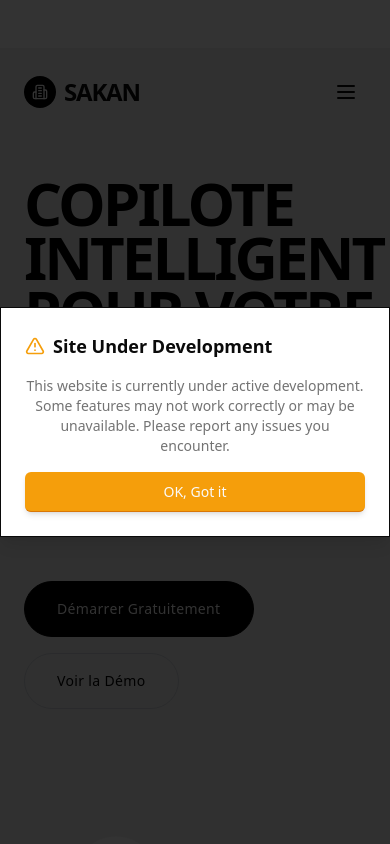
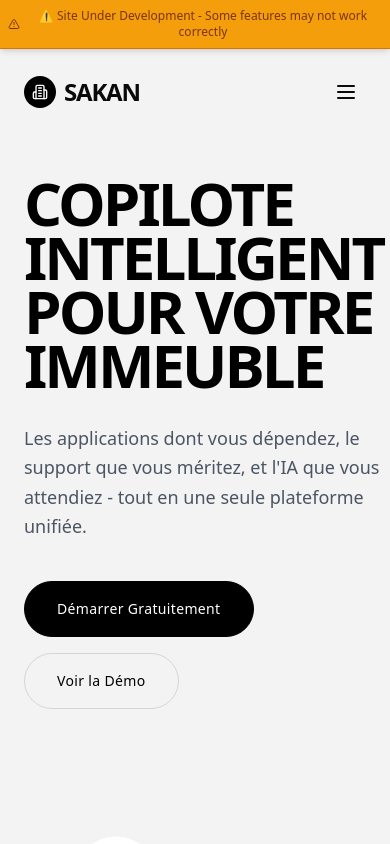
Before and after one commit to Morojc/SAKAN, a Next.js app: page / in a window 390 px wide. Shown: the top 844 px of the page. Built offline with nearby package versions, Linux system fonts and the light colour scheme; no server answers.

Commit message:
Refactor DevelopmentBanner component to simplify mobile dialog handling and enhance desktop banner display. Removed mobile dialog logic and adjusted styles for better responsiveness.

```diff
--- a/components/DevelopmentBanner.tsx
+++ b/components/DevelopmentBanner.tsx
@@ -1,80 +1,14 @@
 'use client';
 
-import { useState, useEffect } from 'react';
 import { AlertTriangle } from 'lucide-react';
-import {
-  AlertDialog,
-  AlertDialogAction,
-  AlertDialogContent,
-  AlertDialogDescription,
-  AlertDialogFooter,
-  AlertDialogHeader,
-  AlertDialogTitle,
-} from '@/components/ui/alert-dialog';
 
 export function DevelopmentBanner() {
-  const [isMobile, setIsMobile] = useState(false);
-  const [showDialog, setShowDialog] = useState(false);
-
-  useEffect(() => {
-    // Check if mobile on mount and resize
-    const checkMobile = () => {
-      setIsMobile(window.innerWidth < 640); // 640px is Tailwind's sm breakpoint
-    };
-
-    // Check on mount
-    checkMobile();
-
-    // Check on resize
-    window.addEventListener('resize', checkMobile);
-
-    // On mobile, check if dialog was already dismissed
-    if (window.innerWidth < 640) {
-      const dismissed = localStorage.getItem('dev-dialog-dismissed');
-      if (!dismissed) {
-        setShowDialog(true);
-      }
-    }
-
-    return () => window.removeEventListener('resize', checkMobile);
-  }, []);
-
-  const handleDialogClose = () => {
-    setShowDialog(false);
-    localStorage.setItem('dev-dialog-dismissed', 'true');
-  };
-
-  // Mobile: Show popup dialog
-  if (isMobile) {
-    return (
-      <AlertDialog open={showDialog} onOpenChange={setShowDialog}>
-        <AlertDialogContent className="sm:max-w-md">
-          <AlertDialogHeader>
-            <div className="flex items-center gap-2">
-              <AlertTriangle className="h-5 w-5 text-amber-500" />
-              <AlertDialogTitle>Site Under Development</AlertDialogTitle>
-            </div>
-            <AlertDialogDescription className="pt-2">
-              This website is currently under active development. Some features may not work correctly or may be unavailable. Please report any issues you encounter.
-            </AlertDialogDescription>
-          </AlertDialogHeader>
-          <AlertDialogFooter>
-            <AlertDialogAction onClick={handleDialogClose} className="w-full sm:w-auto bg-amber-500 dark:bg-amber-600 border-b border-amber-600 dark:border-amber-700 shadow-md">
-              OK, Got it
-            </AlertDialogAction>
-          </AlertDialogFooter>
-        </AlertDialogContent>
-      </AlertDialog>
-    );
-  }
-
-  // Desktop: Show banner
   return (
     <div className="fixed top-0 left-0 right-0 z-50 w-full">
       <div className="bg-amber-500 dark:bg-amber-600 border-b border-amber-600 dark:border-amber-700 shadow-md">
-        <div className="flex items-center justify-center px-4 py-2 text-sm font-medium text-amber-900 dark:text-amber-50 text-center">
-          <AlertTriangle className="h-4 w-4 mr-2 flex-shrink-0" />
-          <span>
+        <div className="flex items-center justify-center px-2 sm:px-4 py-2 text-xs sm:text-sm font-medium text-amber-900 dark:text-amber-50 text-center">
+          <AlertTriangle className="h-3 w-3 sm:h-4 sm:w-4 mr-1 sm:mr-2 flex-shrink-0" />
+          <span className="whitespace-normal break-words">
             ⚠️ Site Under Development - Some features may not work correctly
           </span>
         </div>
```
